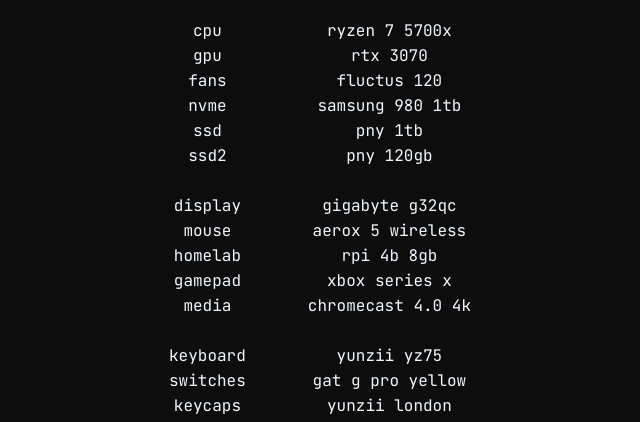
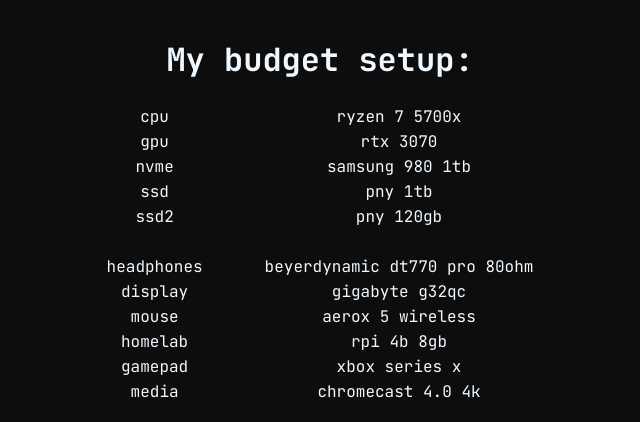
Before and after one commit to Pazdikan/Pazdikan.github.io, a plain HTML site: page index.html in a window 1280 px wide. Both pictures are taken after a click on the link "setup". Shown: the part 378-800 px from the top of the page, without its empty margins (320-960 px from the left). Drawn offline with Linux system fonts and the light colour scheme.

Commit message:
update setup

```diff
--- a/index.html
+++ b/index.html
@@ -54,6 +54,7 @@
       </div>
 
       <div class="tab" id="setup">
+        <center><h1>My budget setup:</h1></center>
         <table>
           <tbody>
             <tr>
@@ -63,10 +64,6 @@
             <tr>
               <td>gpu</td>
               <td>rtx 3070</td>
-            </tr>
-            <tr>
-              <td>fans</td>
-              <td>fluctus 120</td>
             </tr>
             <tr>
               <td>nvme</td>
@@ -83,6 +80,10 @@
             <tr>
               <td>&nbsp;</td>
               <td>&nbsp;</td>
+            </tr>
+            <tr>
+              <td>headphones</td>
+              <td>beyerdynamic dt770 pro 80ohm</td>
             </tr>
             <tr>
               <td>display</td>
```
